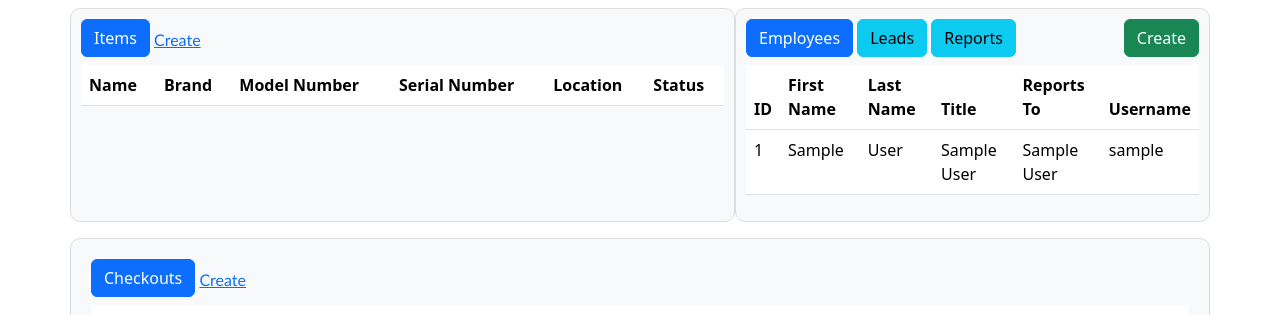
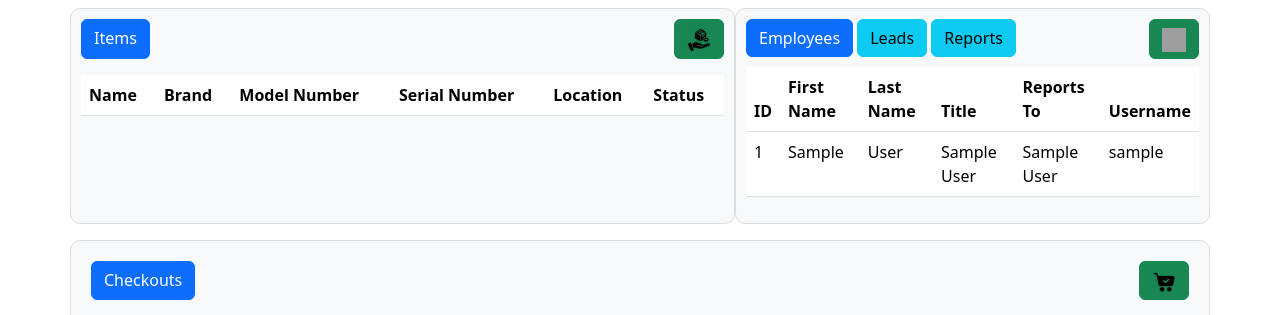
Before and after one commit to Teknicallity/Comp405-Inventory, a Flask app: page /employees/filter/ in a window 1280 px wide. Shown: the part 72-387 px from the top of the page. Run offline with Flask 3, Linux system fonts and the light colour scheme; the visitor is signed in with stand-in values (Sample User, id 1); tables that the repository leaves empty hold one stand-in row (values such as "Sample post"); lists and menus that the app fills with data are empty; some libraries are stand-ins or nearby versions; grey boxes are pictures that could not be loaded.

Commit message:
Added images to home screen, rearranged buttons, fixed Checkout div

```diff
--- a/app/templates/home.html
+++ b/app/templates/home.html
@@ -9,8 +9,12 @@
             {% if current_user.is_authenticated %}
                 <div class="row">
                     <div class="col-md-7" style="border: 1px solid #ddd; border-radius: 10px; padding: 10px; background-color: #f8f9fa;">
-                        <a href="{{ url_for('main.all_items') }}" class="btn btn-primary btn-block mb-2">Items</a>
-                        <a href="{{ url_for('main.create_item') }}">Create</a>
+                        <div class="d-flex justify-content-between mb-2">
+                            <a href="{{ url_for('main.all_items') }}" class="btn btn-primary btn-block mb-2">Items</a>
+                            <a href="{{ url_for('main.create_item') }}" class="btn btn-success btn-block mb-2">
+                                <img src="{{ url_for('static', filename='images/add-item.png') }}" alt="Add" style="width: 24px; height: 24px;">
+                            </a>
+                        </div>
                         <div class="table-responsive">
                             <table class="table table-hover">
                                 <thead>
@@ -47,7 +51,9 @@
                             </div>
                             <div>
                                 {% if current_user.is_authenticated and current_user.is_admin %}
-                                    <a href="{{ url_for('main.create_employee') }}" class="btn btn-success">Create</a>
+                                    <a href="{{ url_for('main.create_employee') }}" class="btn btn-success">
+                                        <img src="{{ url_for('static', filename='images/add-user.png') }}" alt="Add" style="width: 24px; height: 24px;">
+                                    </a>
                                 {% endif %}
                             </div>
                         </div>
@@ -81,8 +87,12 @@
                 </div>
                 <div class="row mt-3">
                     <div class="col-md-12" style="border: 1px solid #ddd; border-radius: 10px; padding: 20px; background-color: #f8f9fa;">
-                        <a href="{{ url_for('main.all_checkouts') }}" class="btn btn-primary btn-block mb-2">Checkouts</a>
-                        <a href="{{ url_for('main.create_checkout') }}">Create</a>
+                        <div class="d-flex justify-content-between mb-2">
+                            <a href="{{ url_for('main.all_checkouts') }}" class="btn btn-primary btn-block mb-2">Checkouts</a>
+                            <a href="{{ url_for('main.create_checkout') }}" class="btn btn-success btn-block mb-2">
+                                <img src="{{ url_for('static', filename='images/checkout.png') }}" alt="Add" style="width: 24px; height: 24px;">
+                            </a>
+                        </div>
                         <div class="table-responsive">
                             <table class="table table-hover">
                                 <thead>
```
